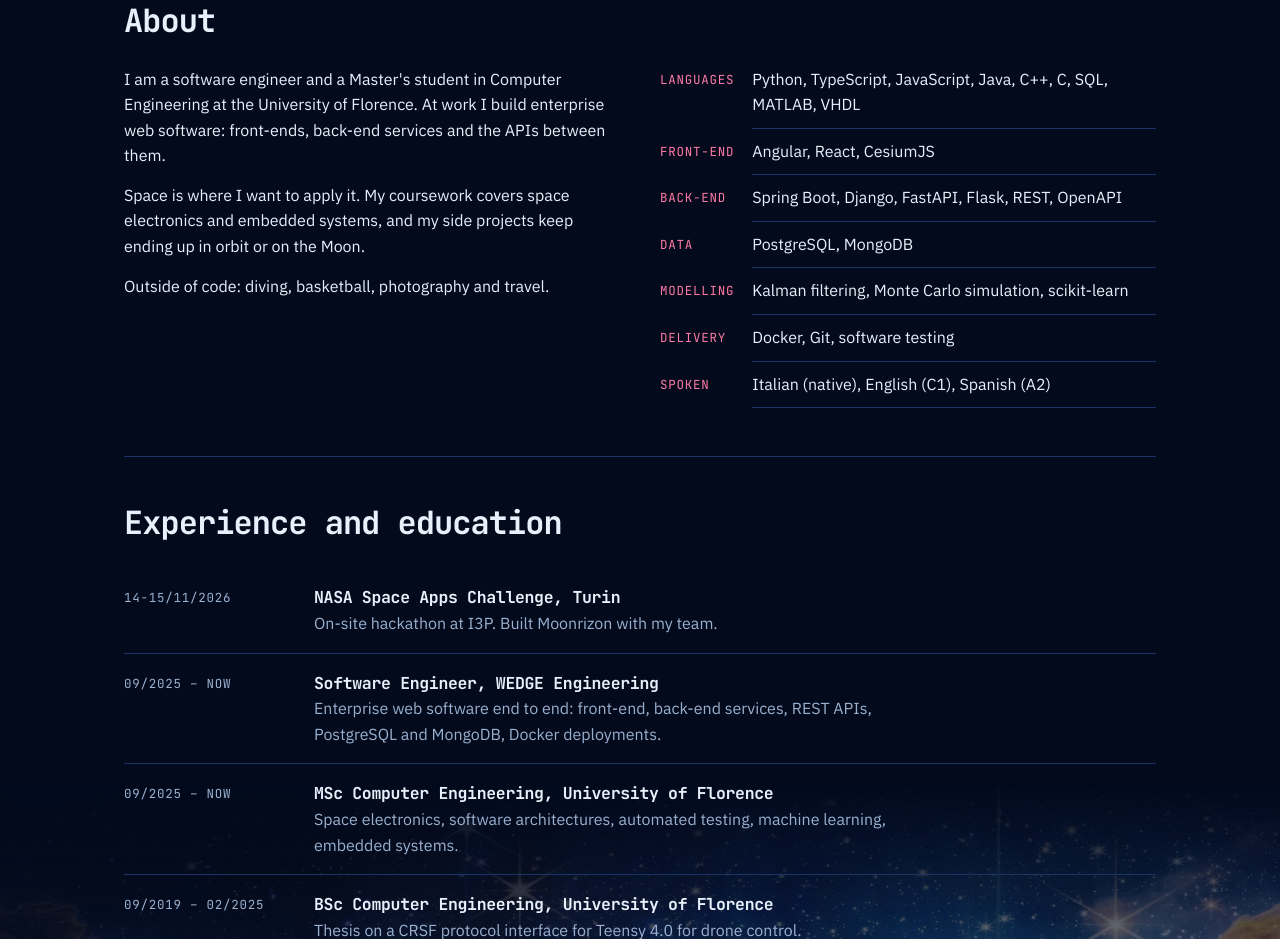
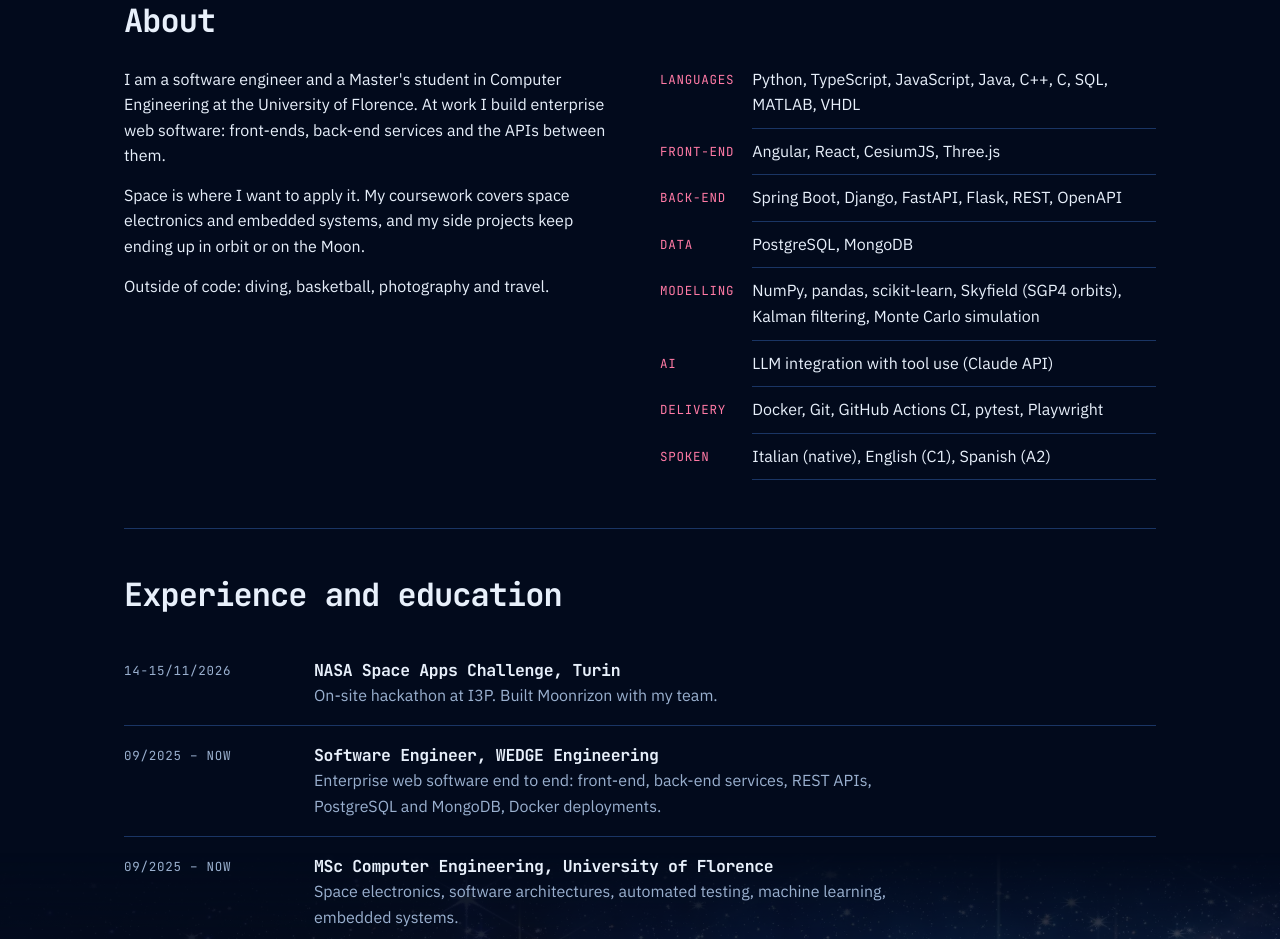
Before and after one commit to matildelucchesi/matildelucchesi.github.io, a plain HTML site: page index.html in a window 1280 px wide. Shown: the part 3694-4633 px from the top of the page. Drawn offline with Linux system fonts and the light colour scheme.

Commit message:
Add the digital twin's technologies to About
Co-Authored-By: Claude Opus 5.5 <noreply@anthropic.com>
Claude-Session: https://claude.ai/code/session_017xRGYksZaEmfb3KwPvjk3f

```diff
--- a/index.html
+++ b/index.html
@@ -415,11 +415,12 @@
       </div>
       <dl class="stack">
         <dt class="mono">Languages</dt><dd>Python, TypeScript, JavaScript, Java, C++, C, SQL, MATLAB, VHDL</dd>
-        <dt class="mono">Front-end</dt><dd>Angular, React, CesiumJS</dd>
+        <dt class="mono">Front-end</dt><dd>Angular, React, CesiumJS, Three.js</dd>
         <dt class="mono">Back-end</dt><dd>Spring Boot, Django, FastAPI, Flask, REST, OpenAPI</dd>
         <dt class="mono">Data</dt><dd>PostgreSQL, MongoDB</dd>
-        <dt class="mono">Modelling</dt><dd>Kalman filtering, Monte Carlo simulation, scikit-learn</dd>
-        <dt class="mono">Delivery</dt><dd>Docker, Git, software testing</dd>
+        <dt class="mono">Modelling</dt><dd>NumPy, pandas, scikit-learn, Skyfield (SGP4 orbits), Kalman filtering, Monte Carlo simulation</dd>
+        <dt class="mono">AI</dt><dd>LLM integration with tool use (Claude API)</dd>
+        <dt class="mono">Delivery</dt><dd>Docker, Git, GitHub Actions CI, pytest, Playwright</dd>
         <dt class="mono">Spoken</dt><dd>Italian (native), English (C1), Spanish (A2)</dd>
       </dl>
     </div>
```
